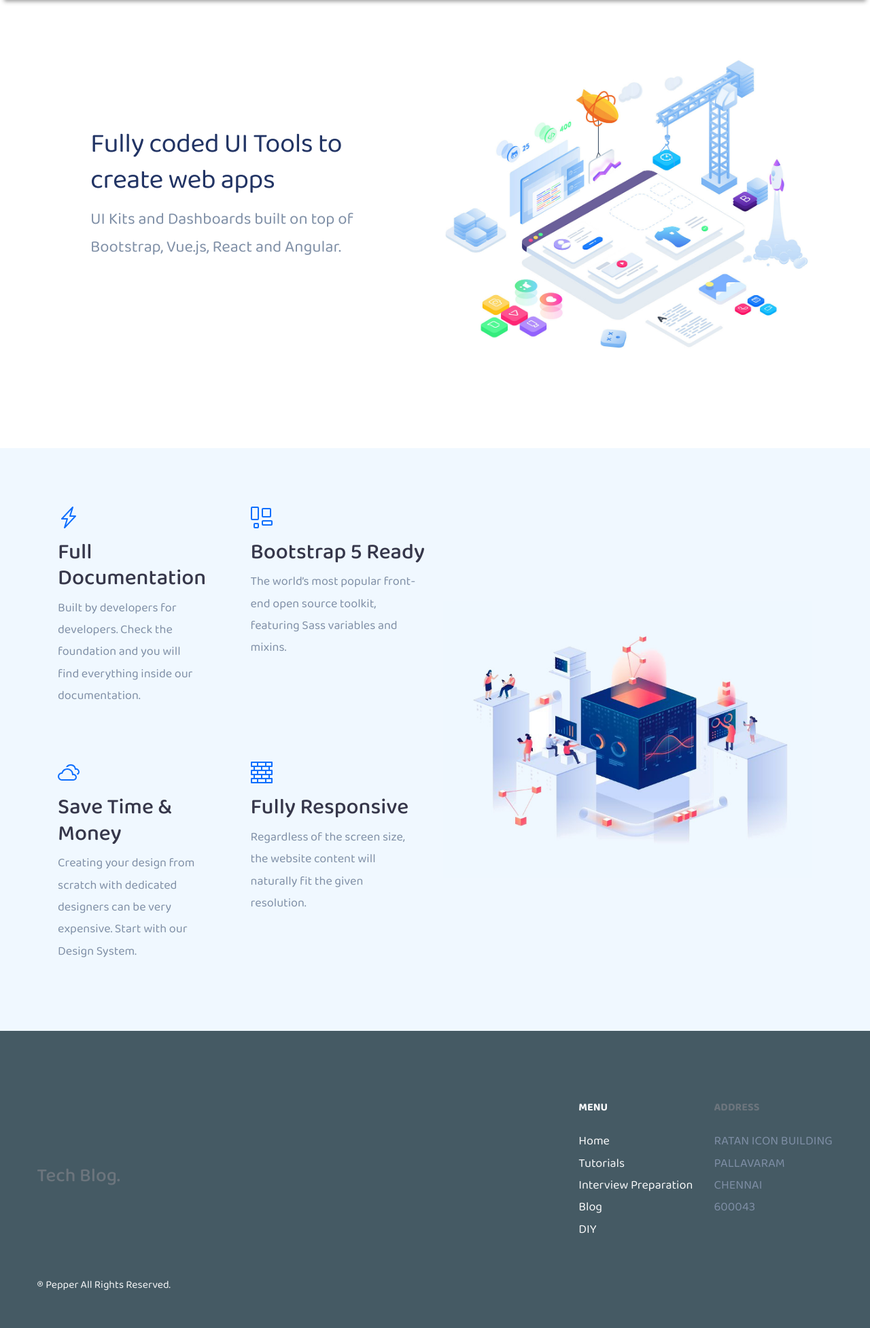
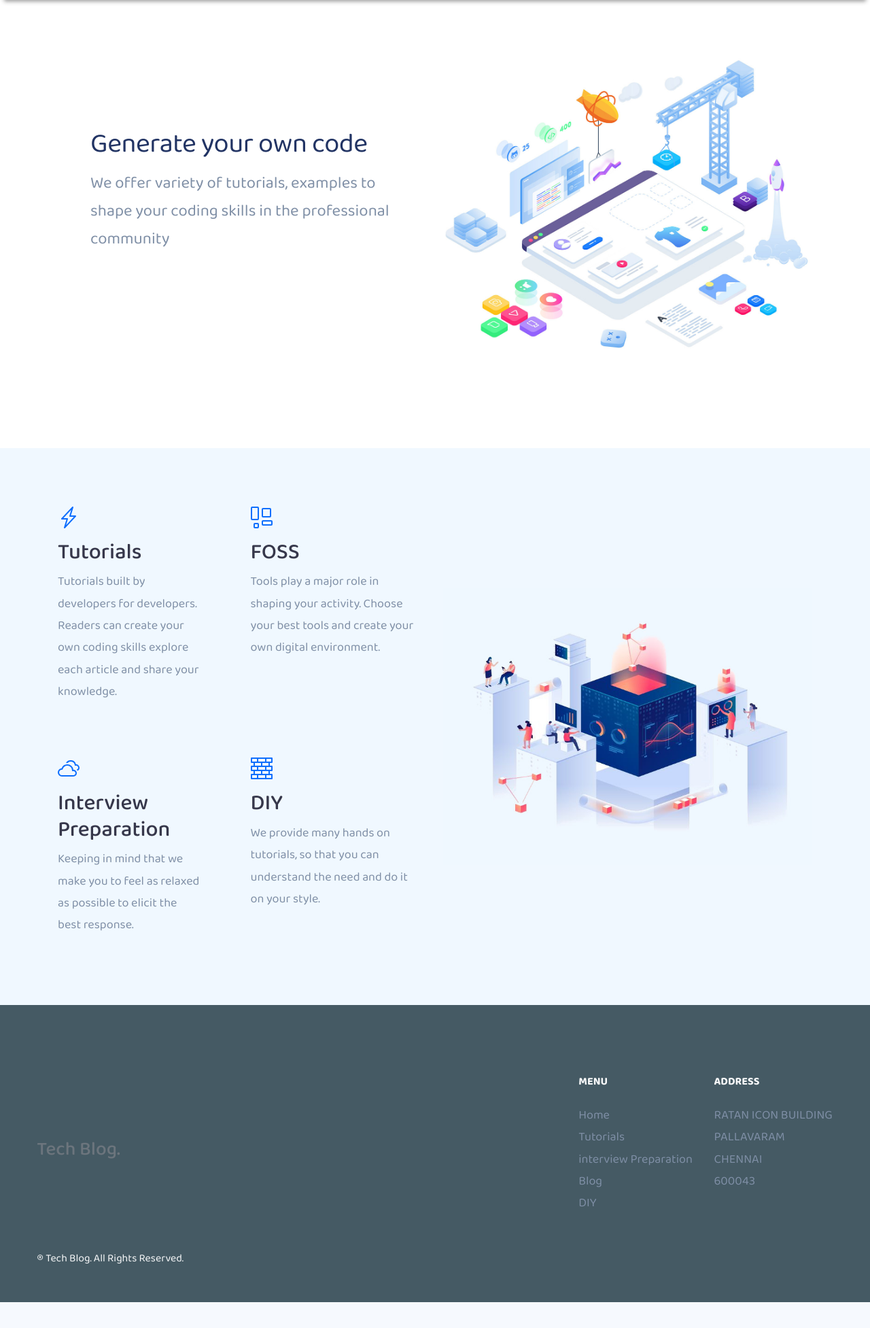
Before and after one commit to Ranilvannan/tech_blog, a Flask app: page / in a window 1280 px wide. Shown: the part 81-2034 px from the top of the page at 68% size. After the commit the page ends 1996 px from the top, so only its background shows below. Run offline with Flask 2, Linux system fonts and the light colour scheme; some libraries are stand-ins or nearby versions.

Commit message:
First commit

```diff
--- a/static/css/base.css
+++ b/static/css/base.css
@@ -81,3 +81,8 @@ p {
     text-decoration: none;
     background-color: cornflowerblue;
 }
+
+.foot-link {
+    color: #7f8fa6;
+    text-decoration: none !important;
+}
--- a/template/base.html
+++ b/template/base.html
@@ -67,17 +67,17 @@
                          <h3 class="text-muted mb-md-0 mb-5 bold-text">Tech Blog.</h3>
                      </div>
                      <div class="col-xl-2 col-md-4 col-sm-4 col-12">
-                         <h6 class="mb-3 mb-lg-4 bold-text "><b>MENU</b></h6>
+                         <h6 class="mb-3 mb-lg-4 bold-text"><b>MENU</b></h6>
                          <ul class="list-unstyled">
-                             <li>Home</li>
-                             <li>Tutorials</li>
-                             <li>Interview Preparation</li>
-                             <li>Blog</li>
-                             <li>DIY</li>
+							 <li><a class="foot-link" href="/">Home</a></li>
+							 <li><a class="foot-link" href="/category/tutorial/">Tutorials</a></li>
+							 <li><a class="foot-link" href="/category/interview_preparation/">interview Preparation</a></li>
+							 <li><a class="foot-link" href="/category/blog/">Blog</a></li>
+							 <li><a class="foot-link" href="/category/diy/">DIY</a></li>
                          </ul>
                      </div>
                      <div class="col-xl-2 col-md-4 col-sm-4 col-12">
-                         <h6 class="mb-3 mb-lg-4 text-muted bold-text mt-sm-0 mt-5"><b>ADDRESS</b></h6>
+                         <h6 class="mb-3 mb-lg-4 bold-text mt-sm-0 mt-5"><b>ADDRESS</b></h6>
                          <p class="mb-1" style="text-transform: uppercase;">
 							 Ratan icon building <br>
 							 pallavaram <br>
@@ -88,7 +88,7 @@
                  </div>
                  <div class="row ">
                      <div class="col-xl-8 col-md-4 col-sm-4 col-auto my-md-0 mt-5 order-sm-1 order-3 align-self-end">
-                         <p class="social text-muted mb-0 pb-0 bold-text"> <span class="mx-2"><i class="fa fa-facebook" aria-hidden="true"></i></span> <span class="mx-2"><i class="fa fa-linkedin-square" aria-hidden="true"></i></span> <span class="mx-2"><i class="fa fa-twitter" aria-hidden="true"></i></span> <span class="mx-2"><i class="fa fa-instagram" aria-hidden="true"></i></span> </p><small class="rights"><span>&#174;</span> Pepper All Rights Reserved.</small>
+                         <p class="social text-muted mb-0 pb-0 bold-text"> <span class="mx-2"><i class="fa fa-facebook" aria-hidden="true"></i></span> <span class="mx-2"><i class="fa fa-linkedin-square" aria-hidden="true"></i></span> <span class="mx-2"><i class="fa fa-twitter" aria-hidden="true"></i></span> <span class="mx-2"><i class="fa fa-instagram" aria-hidden="true"></i></span> </p><small class="rights"><span>&#174;</span> Tech Blog. All Rights Reserved.</small>
                      </div>
                  </div>
              </div>
--- a/template/home_page.html
+++ b/template/home_page.html
@@ -11,8 +11,8 @@
         <div class="container">
             <div class="row">
                 <div class="col-md-6 text-left col-z-index pd60">
-                    <h1 class="title">Fully coded UI Tools to create web apps</h1>
-                    <h4 class="desc">UI Kits and Dashboards built on top of Bootstrap, Vue.js, React and Angular.</h4>
+                    <h1 class="title">Generate your own code</h1>
+                    <h4 class="desc">We offer variety of tutorials, examples to shape your coding skills in the professional community </h4>
                 </div>
                 <div class="col-md-6">
                     <img src="{{ url_for('static', filename='img/digital_building.jpg') }}" class="illustration">
@@ -34,8 +34,8 @@
   <path d="M11.251.068a.5.5 0 0 1 .227.58L9.677 6.5H13a.5.5 0 0 1 .364.843l-8 8.5a.5.5 0 0 1-.842-.49L6.323 9.5H3a.5.5 0 0 1-.364-.843l8-8.5a.5.5 0 0 1 .615-.09zM4.157 8.5H7a.5.5 0 0 1 .478.647L6.11 13.59l5.732-6.09H9a.5.5 0 0 1-.478-.647L9.89 2.41 4.157 8.5z"/>
 </svg>
                 </div>
-                <h2 class="font-weight-bolder mt-3">Full Documentation</h2>
-                <p class="pe-5">Built by developers for developers. Check the foundation and you will find everything inside our documentation.</p>
+                <h2 class="font-weight-bolder mt-3">Tutorials</h2>
+                <p class="pe-5">Tutorials built by developers for developers. Readers can create your own coding skills explore each article and share your knowledge.</p>
               </div>
             </div>
             <div class="col-md-6">
@@ -45,8 +45,8 @@
   <path d="M5 1v8H1V1h4zM1 0a1 1 0 0 0-1 1v8a1 1 0 0 0 1 1h4a1 1 0 0 0 1-1V1a1 1 0 0 0-1-1H1zm13 2v5H9V2h5zM9 1a1 1 0 0 0-1 1v5a1 1 0 0 0 1 1h5a1 1 0 0 0 1-1V2a1 1 0 0 0-1-1H9zM5 13v2H3v-2h2zm-2-1a1 1 0 0 0-1 1v2a1 1 0 0 0 1 1h2a1 1 0 0 0 1-1v-2a1 1 0 0 0-1-1H3zm12-1v2H9v-2h6zm-6-1a1 1 0 0 0-1 1v2a1 1 0 0 0 1 1h6a1 1 0 0 0 1-1v-2a1 1 0 0 0-1-1H9z"/>
 </svg>
                 </div>
-                <h2 class="font-weight-bolder mt-3">Bootstrap 5 Ready</h2>
-                <p class="pe-3">The world’s most popular front-end open source toolkit, featuring Sass variables and mixins.</p>
+                <h2 class="font-weight-bolder mt-3">FOSS</h2>
+                <p class="pe-3">Tools play a major role in shaping your activity. Choose your best tools and create your own digital environment.</p>
               </div>
             </div>
           </div>
@@ -59,8 +59,8 @@
   <path d="M7 5a4.5 4.5 0 0 1 4.473 4h.027a2.5 2.5 0 0 1 0 5H3a3 3 0 0 1-.247-5.99A4.502 4.502 0 0 1 7 5zm3.5 4.5a3.5 3.5 0 0 0-6.89-.873.5.5 0 0 1-.51.375A2 2 0 1 0 3 13h8.5a1.5 1.5 0 1 0-.376-2.953.5.5 0 0 1-.624-.492V9.5z"/>
 </svg>
                 </div>
-                <h2 class="font-weight-bolder mt-3">Save Time &amp; Money</h2>
-                <p class="pe-5">Creating your design from scratch with dedicated designers can be very expensive. Start with our Design System.</p>
+                <h2 class="font-weight-bolder mt-3">Interview Preparation</h2>
+                <p class="pe-5">Keeping in mind that we make you to feel as relaxed as possible to elicit the best response.</p>
               </div>
             </div>
             <div class="col-md-6 mt-3">
@@ -70,8 +70,8 @@
   <path d="M0 .5A.5.5 0 0 1 .5 0h15a.5.5 0 0 1 .5.5v3a.5.5 0 0 1-.5.5H14v2h1.5a.5.5 0 0 1 .5.5v3a.5.5 0 0 1-.5.5H14v2h1.5a.5.5 0 0 1 .5.5v3a.5.5 0 0 1-.5.5H.5a.5.5 0 0 1-.5-.5v-3a.5.5 0 0 1 .5-.5H2v-2H.5a.5.5 0 0 1-.5-.5v-3A.5.5 0 0 1 .5 6H2V4H.5a.5.5 0 0 1-.5-.5v-3zM3 4v2h4.5V4H3zm5.5 0v2H13V4H8.5zM3 10v2h4.5v-2H3zm5.5 0v2H13v-2H8.5zM1 1v2h3.5V1H1zm4.5 0v2h5V1h-5zm6 0v2H15V1h-3.5zM1 7v2h3.5V7H1zm4.5 0v2h5V7h-5zm6 0v2H15V7h-3.5zM1 13v2h3.5v-2H1zm4.5 0v2h5v-2h-5zm6 0v2H15v-2h-3.5z"/>
 </svg>
                 </div>
-                <h2 class="font-weight-bolder mt-3">Fully Responsive</h2>
-                <p class="pe-3">Regardless of the screen size, the website content will naturally fit the given resolution.</p>
+                <h2 class="font-weight-bolder mt-3">DIY</h2>
+                <p class="pe-3">We provide many hands on tutorials, so that you can understand the need and do it on your style.</p>
               </div>
             </div>
           </div>
```
